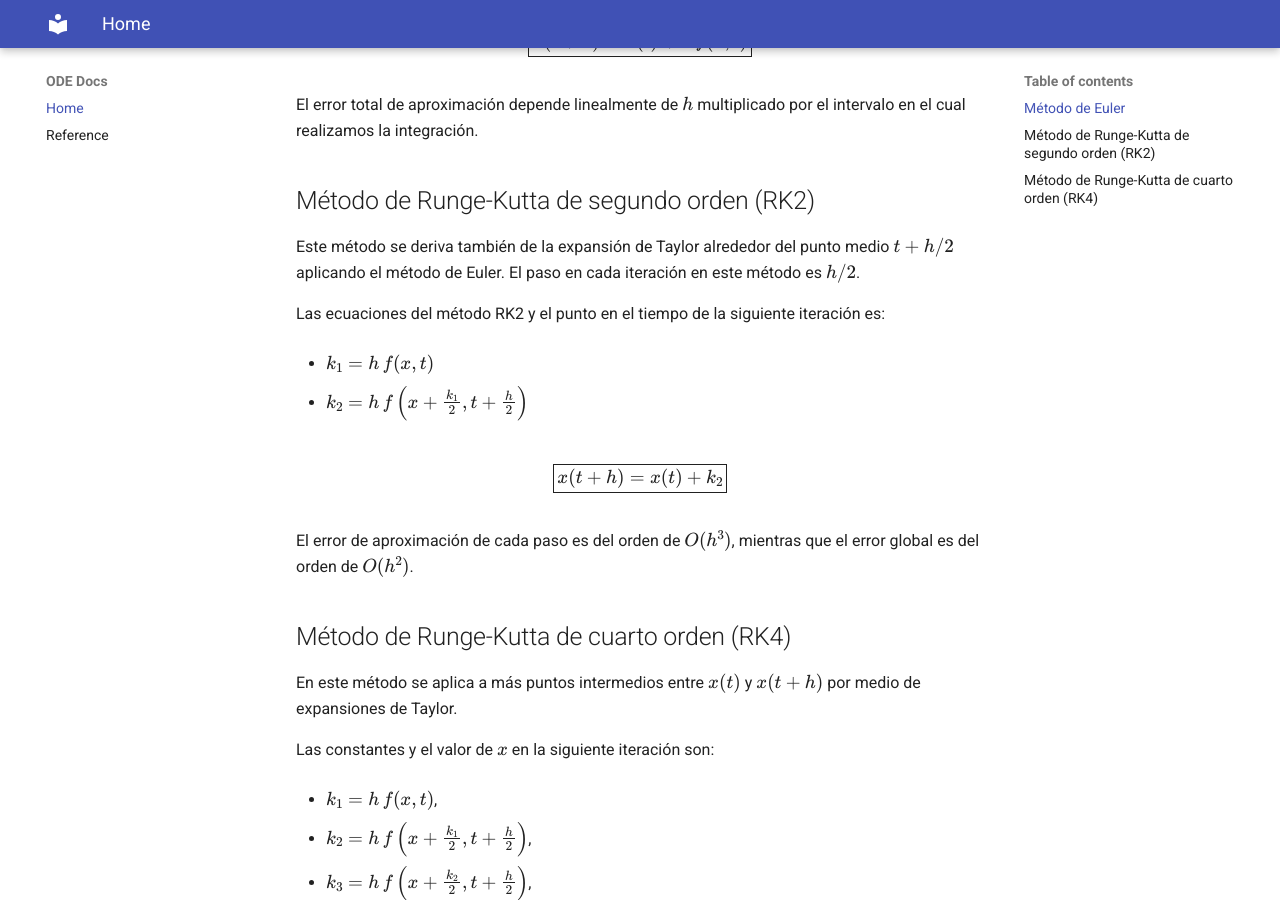
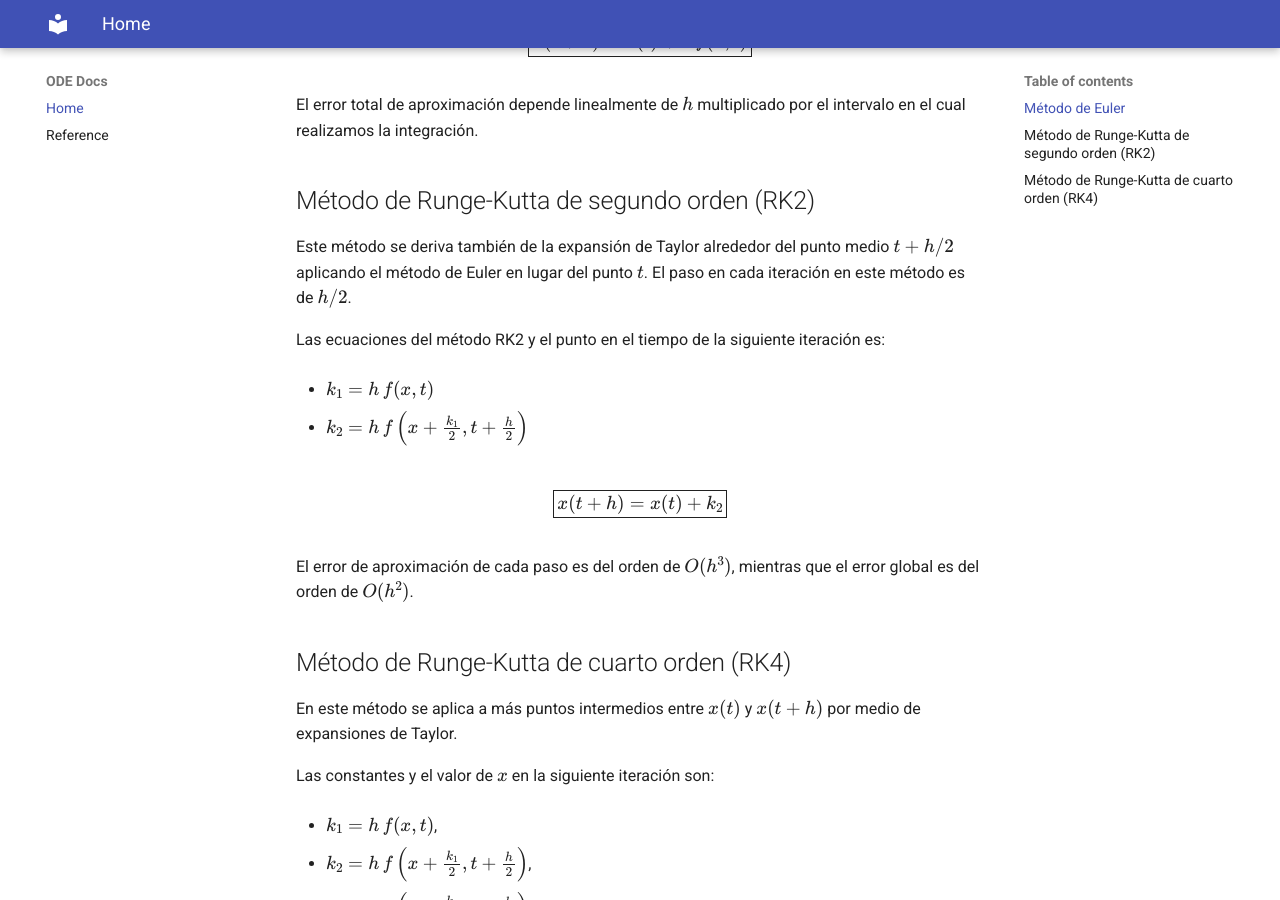
Before and after one commit to prbecerra/ode-project, an MkDocs documentation site: the page built from docs/index.md, in a window 1280 px wide and 900 px high, scrolled down 487 px. Built offline with MkDocs 1.6.1 and Material for MkDocs 9.7.7, drawn with Linux system fonts in a browser that asks for light colours.

Commit message:
Update index.md file

```diff
--- a/docs/index.md
+++ b/docs/index.md
@@ -9,7 +9,7 @@ $$\boxed{x(t + h) = x(t) + h \, f(x,t)}$$
 
 El error total de aproximación depende linealmente de $h$ multiplicado por el intervalo en el cual realizamos la integración.
 ## Método de Runge-Kutta de segundo orden (RK2)
-Este método se deriva también de la expansión de Taylor alrededor del punto medio $t + h/2$ aplicando el método de Euler. El paso en cada iteración en este método es $h/2$.
+Este método se deriva también de la expansión de Taylor alrededor del punto medio $t + h/2$ aplicando el método de Euler en lugar del punto $t$. El paso en cada iteración en este método es de $h/2$.
 
 Las ecuaciones del método RK2 y el punto en el tiempo de la siguiente iteración es:
 
```
